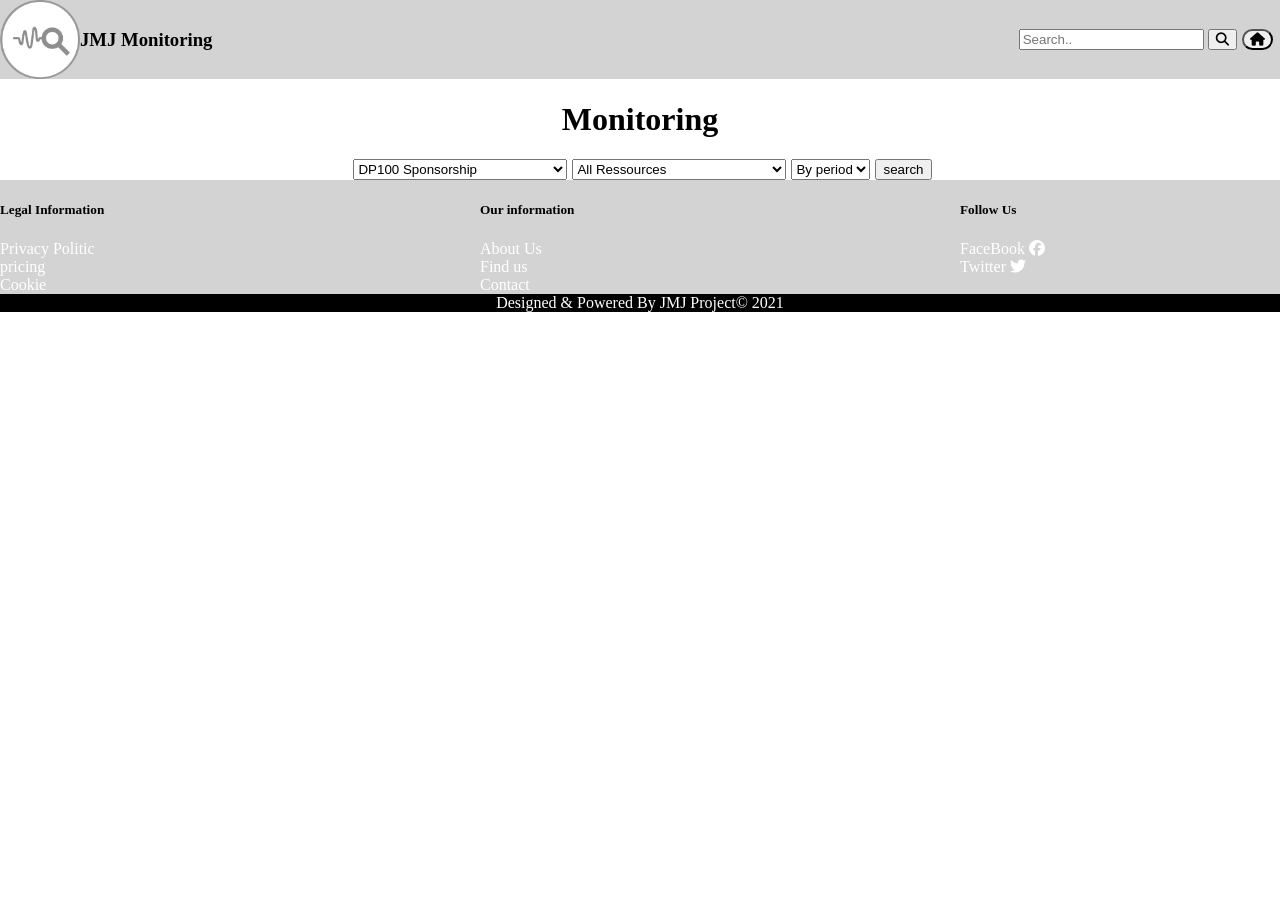
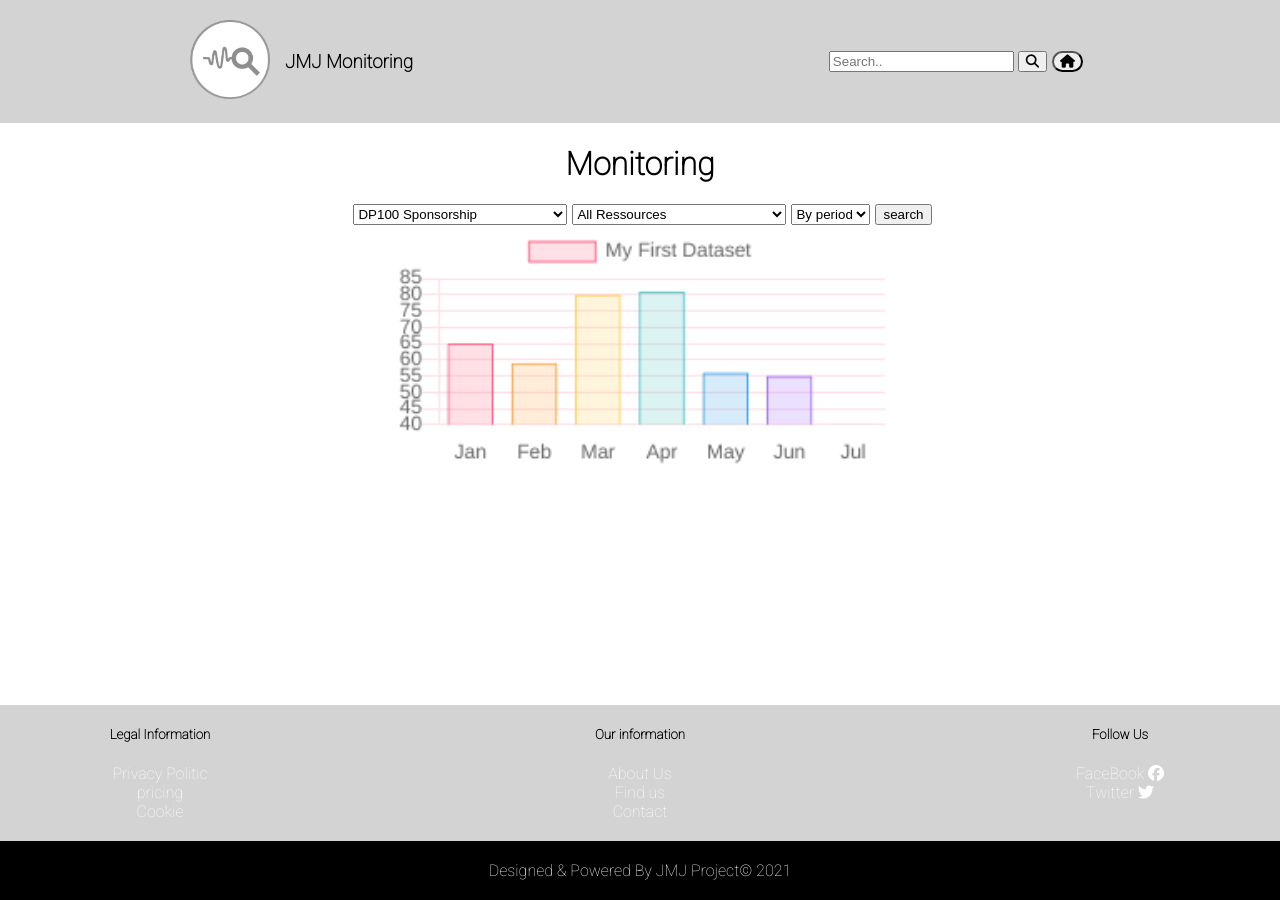
Before and after one commit to jozuah/devcloud_simplon_JMJ_APP_Monitoring, a website with bundled scripts: page affichage.html in a window 1280 px wide. Before the commit the page ends 800 px from the top, so only its background shows below. Built offline with nearby package versions, Linux system fonts and the light colour scheme; no server answers.

Commit message:
modification de font + graphique

```diff
--- a/affichage.html
+++ b/affichage.html
@@ -7,6 +7,7 @@
     <meta name="viewport" content="width=device-width, initial-scale=1.0">
     <meta http-equiv="Content-Security-Policy" content="upgrade-insecure-requests">
     <title>JMJ monitoring azure app</title>
+    <script src="https://cdnjs.cloudflare.com/ajax/libs/Chart.js/3.1.0/chart.min.js" integrity="sha512-RGbSeD/jDcZBWNsI1VCvdjcDULuSfWTtIva2ek5FtteXeSjLfXac4kqkDRHVGf1TwsXCAqPTF7/EYITD0/CTqw==" crossorigin="anonymous"></script>
     <link rel="stylesheet" href="/assets/css/style.css">
 </head>
 
@@ -14,70 +15,130 @@
     <header>
         <div class="header-container">
             <div class="content">
-                <img class="logo"
+                <a href="index.html">
+                    <img
+                        class="logo"
                         src="assets/img/kisspng-computer-icons-monitoring-near-miss-day-5b4eb339c45729.3249542115318843458042.png"
-                    alt="" srcset="">
-                <h3 class="site-title">JMJ Monitoring </h3>
+                        alt=""
+                        srcset=""
+                    />
+                </a>
+                <h3 class="site-title">JMJ Monitoring</h3>
             </div>
             <div class="search-bar">
                 <form action="/action_page.php">
-                    <input type="text" placeholder="Search.." name="search">
-                    <button type="submit"><i class="fa fa-search"></i></button>
+                    <input
+                        type="text"
+                        placeholder="Search.."
+                        name="search"
+                    />
+                    <button type="submit">
+                        <i class="fa fa-search"></i>
+                    </button>
                 </form>
-                <a href="index.html"><button class="home-button"><i class="fas fa-home"></i></button></a>
+                <a href="index.html"
+                    ><button class="home-button">
+                        <i class="fas fa-home"></i></button
+                ></a>
             </div>
         </div>
     </header>
+    <main>
         <div class="body-container">
-        <h1 class="title"> Monitoring</h1>
+            <h1 class="title">Monitoring</h1>
         </div>
         <div class="box">
             <div class="inputs-fields">
                 <select id="subscriptionname">
                     <option value="">All Promotion</option>
                     <option value="Nantes">Nantes</option>
-                <option value="Simplon%20GDE%20Strasbourg%20IA1">Simplon GDE Strasbourg IA1</option>
-                <option value="DP100%20Sponsorship" selected>DP100 Sponsorship</option>
-                <option value="Simplon%20GDO%20Rennes%20IA1">Simplon GDO Rennes IA1</option>
-                <option value="Simplon%20IDF%20Aulnay%20Cloud1">Simplon IDF Aulnay Cloud1</option>
-                <option value="Simplon%20GDO%20Nantes%20IA1">Simplon GDO Nantes IA1</option>
+                    <option value="Simplon%20GDE%20Strasbourg%20IA1">
+                        Simplon GDE Strasbourg IA1
+                    </option>
+                    <option value="DP100%20Sponsorship" selected>
+                        DP100 Sponsorship
+                    </option>
+                    <option value="Simplon%20GDO%20Rennes%20IA1">
+                        Simplon GDO Rennes IA1
+                    </option>
+                    <option value="Simplon%20IDF%20Aulnay%20Cloud1">
+                        Simplon IDF Aulnay Cloud1
+                    </option>
+                    <option value="Simplon%20GDO%20Nantes%20IA1">
+                        Simplon GDO Nantes IA1
+                    </option>
                     <option value="Simplon%20Rennes">Simplon Rennes</option>
-                <option value="Simplon%20Nouvelle-Aquitaine%20IA-1">Simplon Nouvelle-Aquitaine IA-1</option>
-                <option value="Simplon%20OCC%20Castelnau%20Cloud1">Simplon OCC Castelnau Cloud1</option>
-                <option value="Simplon%20PACA%20Marseille%20IA1">Simplon PACA Marseille IA1</option>
-                <option value="Simplon%20NAQ%20Bordeaux%20IA1">Simplon NAQ Bordeaux IA1</option>
-                <option value="Simplon%20GDE%20Nancy%20IA1">Simplon GDE Nancy IA1</option>
+                    <option value="Simplon%20Nouvelle-Aquitaine%20IA-1">
+                        Simplon Nouvelle-Aquitaine IA-1
+                    </option>
+                    <option value="Simplon%20OCC%20Castelnau%20Cloud1">
+                        Simplon OCC Castelnau Cloud1
+                    </option>
+                    <option value="Simplon%20PACA%20Marseille%20IA1">
+                        Simplon PACA Marseille IA1
+                    </option>
+                    <option value="Simplon%20NAQ%20Bordeaux%20IA1">
+                        Simplon NAQ Bordeaux IA1
+                    </option>
+                    <option value="Simplon%20GDE%20Nancy%20IA1">
+                        Simplon GDE Nancy IA1
+                    </option>
                 </select>
                 <select id="servicename">
                     <option value="">All Ressources</option>
                     <option value="Storage">Storage</option>
-                <option value="Virtual%20Machines">Virtual Machines</option>
-                <option value="Azure%20App%20Service">Azure App Service</option>
-                <option value="Azure%20Cognitive%20Search">Azure Cognitive Search</option>
-                <option value="Azure%20Database%20for%20MySQL">Azure Database for MySQL</option>
-                <option value="Azure%20Database%20for%20PostgreSQL">Azure Database for PostgreSQL</option>
+                    <option value="Virtual%20Machines">
+                        Virtual Machines
+                    </option>
+                    <option value="Azure%20App%20Service">
+                        Azure App Service
+                    </option>
+                    <option value="Azure%20Cognitive%20Search">
+                        Azure Cognitive Search
+                    </option>
+                    <option value="Azure%20Database%20for%20MySQL">
+                        Azure Database for MySQL
+                    </option>
+                    <option value="Azure%20Database%20for%20PostgreSQL">
+                        Azure Database for PostgreSQL
+                    </option>
                     <option value="Azure%20DNS">Azure DNS</option>
                     <option value="Bandwidth">Bandwidth</option>
-                <option value="Cognitive%20Services">Cognitive Services</option>
-                <option value="Container%20Instances">Container Instances</option>
-                <option value="Container%20Registry">Container Registry</option>
+                    <option value="Cognitive%20Services">
+                        Cognitive Services
+                    </option>
+                    <option value="Container%20Instances">
+                        Container Instances
+                    </option>
+                    <option value="Container%20Registry">
+                        Container Registry
+                    </option>
                     <option value="Functions">Functions</option>
                     <option value="Key%20Vault">Key Vault</option>
                     <option value="Load%20Balancer">Load Balancer</option>
                     <option value="Log%20Analytics">Log Analytics</option>
                     <option value="Logic%20Apps">Logic Apps</option>
-                <option value="Network%20Watcher">Network Watcher</option>
+                    <option value="Network%20Watcher">
+                        Network Watcher
+                    </option>
                     <option value="SQL%20Database">SQL Database</option>
-                <option value="Virtual%20Network">Virtual Network</option>
+                    <option value="Virtual%20Network">
+                        Virtual Network
+                    </option>
                 </select>
                 <select id="period">
                     <option value="">By period</option>
                     <option value="">All Time</option>
                 </select>
-            <button id="search_box3"> search </button>
+                <button id="search_box3">search</button>
             </div>
             <div id="myData"></div>
+            <div id="myChart">
+                <canvas id="barChart"></canvas>
             </div>
+        </div>
+    </main>
+    <footer>
         <div class="pre-footer">
             <div class="credit">
                 <h5>Legal Information</h5>
@@ -98,11 +159,14 @@
                 <a href="#">Twitter <i class="fab fa-twitter"></i></a>
             </div>
         </div>
-    <footer>
         Designed & Powered By JMJ Project© 2021
     </footer>
     <script src="assets/js/script.js"></script>
-    <script src="https://kit.fontawesome.com/d54a7ee144.js" crossorigin="anonymous"></script>
+    <script src="https://cdnjs.cloudflare.com/ajax/libs/Chart.js/2.7.1/Chart.min.js"></script>
+    <script src="assets/js/setup.js"></script>
+    <script
+        src="https://kit.fontawesome.com/d54a7ee144.js"
+        crossorigin="anonymous"
+    ></script>
 </body>
-
 </html>
--- a/assets/css/style.css
+++ b/assets/css/style.css
@@ -1,27 +1,56 @@
-body{
+@import url("https://fonts.googleapis.com/css2?family=Roboto:ital,wght@0,100;1,300&display=swap");
+
+body {
     margin: 0px;
+    display: flex;
+    flex-direction: column;
+    justify-content: space-between;
+    height: 100vh;
+    min-height: 900px;
+    font-family: "Roboto";
 }
+
+header {
+    background-color: lightgray;
+    display: flex;
+    justify-content: center;
+    padding: 20px 0px;
+}
+
 .header-container{
     display: flex;
     justify-content: space-between;
-    background-color: lightgray;
+    min-width: 900px;
 }
+
 .content{
     display: flex;
     background-color: lightgray;
 }
+
+main {
+    height: 100%;
+    display: flex;
+    flex-direction: column;
+    align-items: center;
+}
+
 .site-title{
     display: flex;
     align-items: center;
+    margin-left: 15px;
 }
+
 .logo{
     width: 5rem;
 }
+
 .search-bar{
     display: flex;
     align-items: center;
     margin-right: 2px;
 }
+
 .home-button{
     margin-left: 5px;
     margin-right: 5px;
@@ -45,6 +74,7 @@ body{
     width: 20rem;
     padding: 1rem;
 }
+
 .article-image{
     width: 20rem;
     box-shadow: black;
@@ -54,10 +84,12 @@ body{
     display: flex;
     justify-content: center;
 }
+
 a{
     text-decoration: none;
     color: white;
 }
+
 .button-style{
     width: 25%;
     margin: 2rem;
@@ -70,31 +102,51 @@ a{
 .button-style:hover{
     background-color: black;
 }
+
 .pre-footer{
     display: flex;
     justify-content: space-between;
     background-color: lightgray;
+    padding-bottom: 20px;
+    margin-bottom: 20px;
 }
+
 .credit{
     display: flex;
+    align-items: center;
     flex-direction: column;
     width: 25%;
     color: black;
 }
+
 footer{
     display: flex;
+    flex-direction: column;
     justify-content: center;
     background-color: black;
     color: white;
+    text-align: center;
+    padding-bottom: 20px;
 }
+
 .inputs-fields{
     display: flex;
     justify-content: center;
 }
+
 #myData{
     display: flex;
     flex-direction: column;
     align-items: center;
+}
+
+#myChart {
+    width: 500px;
+    margin: auto;
+}
+
+#myChart > canvas {
+    width: 100%;
 }
 select{
     margin-left: 5px;
@@ -102,5 +154,3 @@ select{
 #search_box3{
     margin-left: 5px;
 }
-/* div\.costs{
-} */
--- /dev/null
+++ b/assets/js/setup.js
@@ -0,0 +1,78 @@
+async function fetch_data_api() {
+    let url = 'http://jmjappmonitoring-back.azurewebsites.net/api/';
+    // let url = 'http://jmjappmonitoring-back.azurewebsites.net/api/?SubscriptionName=Nantes';
+
+    try {
+        let res = await fetch(url)
+        let data = await res.json()
+        console.log(data);
+    } catch(error) {
+        console.log(error);
+    }
+}
+
+fetch_data_api()
+
+
+const option = {
+  responsive: false,
+  scales: {
+    yAxes: [{
+      stacked: false,
+      gridLines: {
+        display: true,
+        color: "rgba(255,99,132,0.2)"
+      }
+    }],
+    xAxes: [{
+      gridLines: {
+        display: false
+      }
+    }]
+  },
+  tooltips: {
+      cornerRadius: 0,
+      caretSize: 0,
+      xPadding: 16,
+      yPadding: 10,
+      backgroundColor: 'crimson',
+      titleFontStyle: 'normal',
+      titleMarginBottom: 15
+    }
+};
+
+
+const data = {
+  labels: ["Jan", "Feb", "Mar", "Apr", "May", "Jun", "Jul"],
+  datasets: [{
+    label: 'My First Dataset',
+    data: [65, 59, 80, 81, 56, 55, 40],
+    backgroundColor: [
+      'rgba(255, 99, 132, 0.2)',
+      'rgba(255, 159, 64, 0.2)',
+      'rgba(255, 205, 86, 0.2)',
+      'rgba(75, 192, 192, 0.2)',
+      'rgba(54, 162, 235, 0.2)',
+      'rgba(153, 102, 255, 0.2)',
+      'rgba(201, 203, 207, 0.2)'
+    ],
+    borderColor: [
+      'rgb(255, 99, 132)',
+      'rgb(255, 159, 64)',
+      'rgb(255, 205, 86)',
+      'rgb(75, 192, 192)',
+      'rgb(54, 162, 235)',
+      'rgb(153, 102, 255)',
+      'rgb(201, 203, 207)'
+    ],
+    borderWidth: 1
+  }]
+};
+
+const config = {
+  type: 'bar',
+  data: data,
+  options: option
+};
+
+const myChart = new Chart(document.getElementById('barChart'), config);
--- a/package.json
+++ b/package.json
@@ -22,6 +22,7 @@
   },
   "devDependencies": {
     "axios": "^0.21.1",
+    "chart.js": "^3.1.0",
     "lite-server": "^2.6.1"
   }
 }
```
Also changed, not shown: assets/js/script.js (+8 -8 lines), 2 other files. Lines whose indentation alone changed are shown as unchanged.
